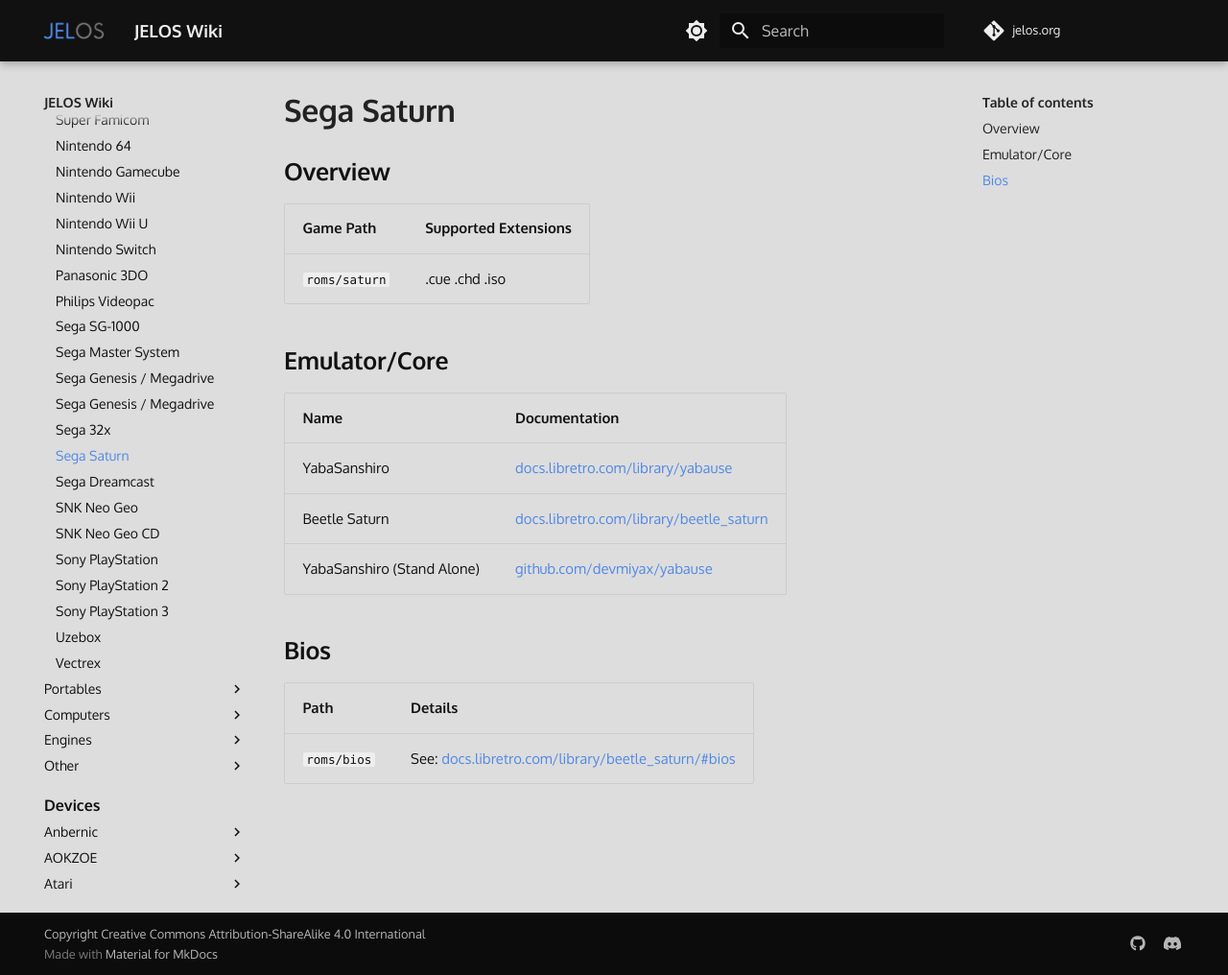
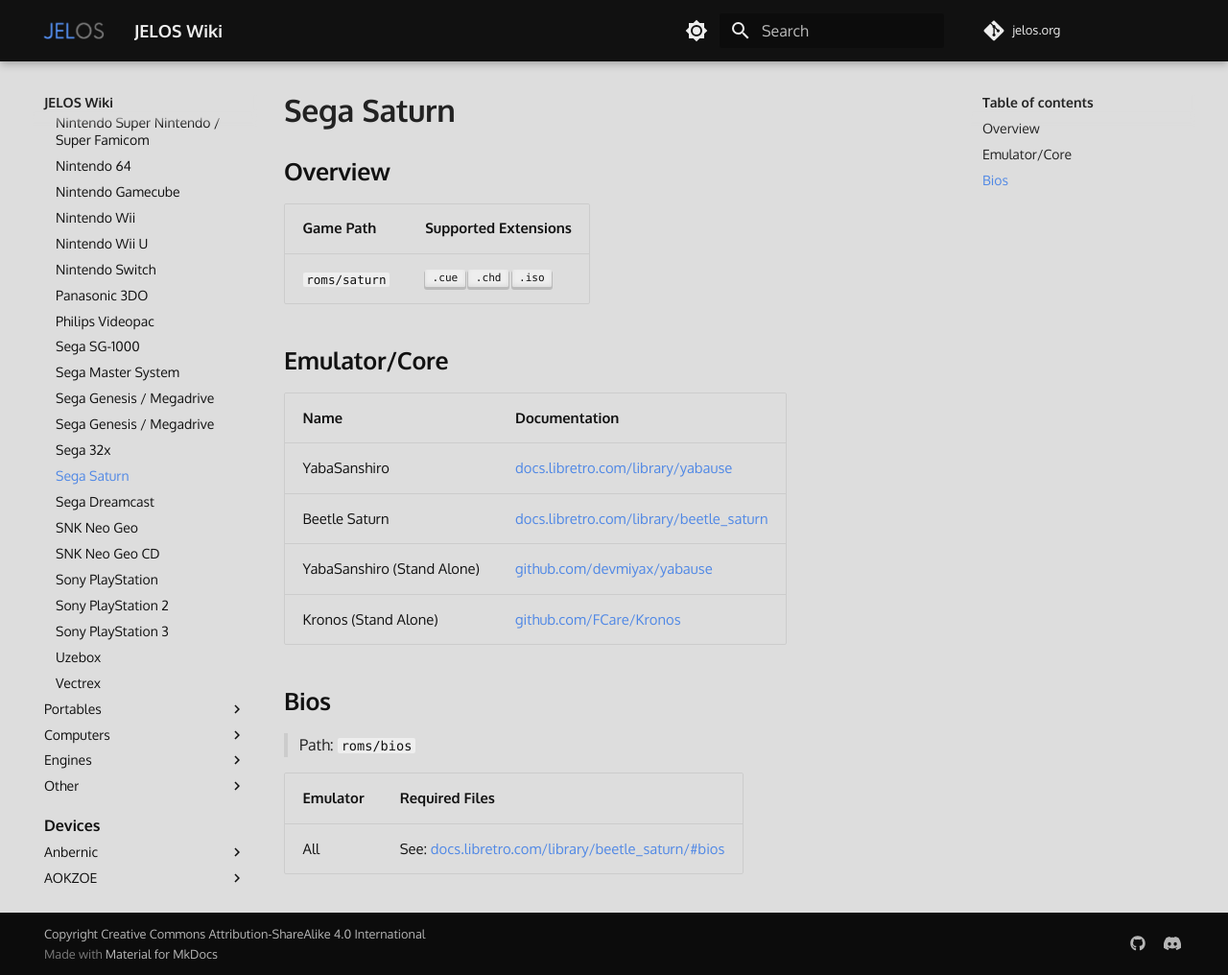
Before and after one commit to wbrawner/jelos.org, an MkDocs documentation site: the page built from docs/systems/saturn.md, in a window 1280 px wide and 1016 px high. Shown: the whole window at 96% size. Built offline with MkDocs 1.6.1 and Material for MkDocs 9.7.7, drawn with Linux system fonts in a browser that asks for light colours; some web fonts are replaced; comment, search, counter and statistics services are not loaded.

Commit message:
Update saturn.md

```diff
--- a/docs/systems/saturn.md
+++ b/docs/systems/saturn.md
@@ -4,7 +4,7 @@
 
 | Game Path | Supported Extensions |
 | --- | --- |
-| `roms/saturn` | .cue .chd .iso |
+| `roms/saturn` | ++".cue"++ ++".chd"++ ++".iso"++ |
 
 ## Emulator/Core
 
@@ -13,9 +13,12 @@
 | YabaSanshiro | [docs.libretro.com/library/yabause](https://docs.libretro.com/library/yabause/) |
 | Beetle Saturn | [docs.libretro.com/library/beetle_saturn](https://docs.libretro.com/library/beetle_saturn/) |
 | YabaSanshiro (Stand Alone) | [github.com/devmiyax/yabause](https://github.com/devmiyax/yabause) |
+| Kronos (Stand Alone) | [github.com/FCare/Kronos](https://github.com/FCare/Kronos) |
 
 ## Bios
 
-| Path | Details |
+> Path: `roms/bios`
+
+| Emulator | Required Files |
 | --- | --- |
-| `roms/bios` | See: [docs.libretro.com/library/beetle_saturn/#bios](https://docs.libretro.com/library/beetle_saturn/#bios)
+| All | See: [docs.libretro.com/library/beetle_saturn/#bios](https://docs.libretro.com/library/beetle_saturn/#bios)
```
